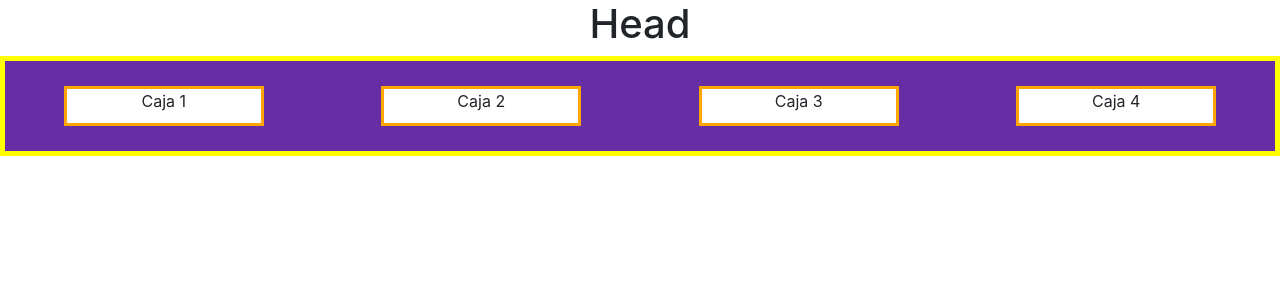
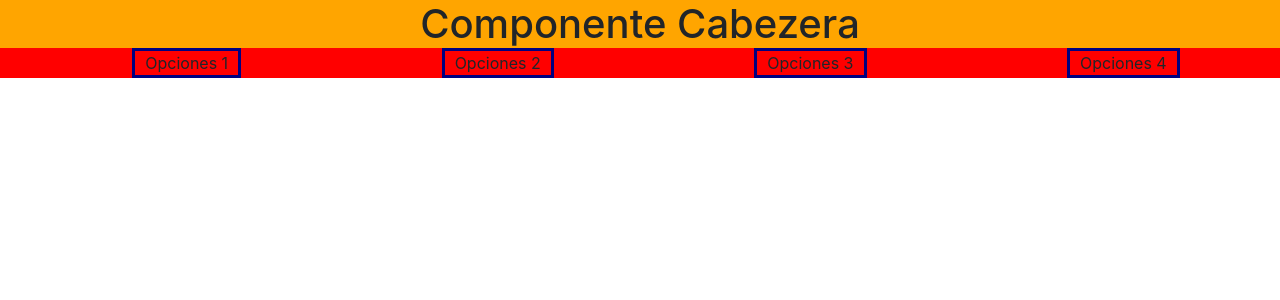
Before and after one commit to pmz10/Granariums, a React (Create React App) app in the folder demo-granarium/: page / in a window 1280 px wide. Shown: the top 300 px of the page. Built offline with nearby package versions, Linux system fonts and the light colour scheme.

Commit message:
Estilos de cabezera

```diff
--- a/demo-granarium/src/App.js
+++ b/demo-granarium/src/App.js
@@ -1,55 +1,18 @@
 import React from "react";
+import Header from "./componets/Header";
 
 function App() {
   return (
     <div className="container-can">
-      <h1 className="text-center">Head                                 </h1>
-      <div style={myStyles.boxStyles}>
-        <div
-          style={{
-            width: "200px",
-            height: "40px",
-            background: "white",
-            alignSelf: "center",
-            border: "3px solid orange",
-          }}
-        >
-          <p className="text-center">Caja 1</p>
-        </div>
-        <div
-          style={{
-            width: "200px",
-            height: "40px",
-            background: "white",
-            alignSelf: "center",
-            border: "3px solid orange",
-          }}
-        >
-          <p className="text-center">Caja 2</p>
-        </div>
-        <div
-          style={{
-            width: "200px",
-            height: "40px",
-            background: "white",
-            alignSelf: "center",
-            border: "3px solid orange",
-          }}
-        >
-          <p className="text-center">Caja 3</p>
-        </div>
-        <div
-          style={{
-            width: "200px",
-            height: "40px",
-            background: "white",
-            alignSelf: "center",
-            border: "3px solid orange",
-          }}
-        >
-          <p className="text-center">Caja 4</p>
-        </div>
-      </div>
+      <Header />
+      <nav style={{background:'red'}}>
+        <ul style={myStyles.listaNav}>
+          <li style={{padding:'0px 10px 0px 10px ', border:'3px solid navy', listStyle:'none'}} href='#'>Opciones 1</li>
+          <li style={{padding:'0px 10px 0px 10px ', border:'3px solid navy', listStyle:'none'}}>Opciones 2</li>
+          <li style={{padding:'0px 10px 0px 10px ', border:'3px solid navy', listStyle:'none'}}>Opciones 3</li>
+          <li style={{padding:'0px 10px 0px 10px ', border:'3px solid navy', listStyle:'none'}}>Opciones 4</li>
+        </ul>
+      </nav>
     </div>
   );
 }
@@ -57,12 +20,9 @@ function App() {
 export default App;
 
 let myStyles = {
-  boxStyles: {
-    width: "100%",
-    height: "100px",
-    border: "5px solid yellow",
-    background: "#672DA4",
-    display: "flex",
-    justifyContent: "space-around",
-  },
+  listaNav:{
+    display: 'flex',
+    flexDirection: 'row',
+    justifyContent: 'space-around',
+  }
 };
--- /dev/null
+++ b/demo-granarium/src/componets/Header.jsx
@@ -0,0 +1,15 @@
+import React from 'react'
+
+export default function Header() {
+  return (
+    <header style={myStyles.styHeader}>
+        <h1 className='text-center' style={{marginBottom: '0px',}}>Componente Cabezera</h1>
+    </header>
+  )
+}
+
+let myStyles = {
+    styHeader :{
+        background: 'orange',
+    },
+}
```
Also changed, not shown: demo-granarium/src/componets/TextScaner.jsx (added, +15 -0 lines).
